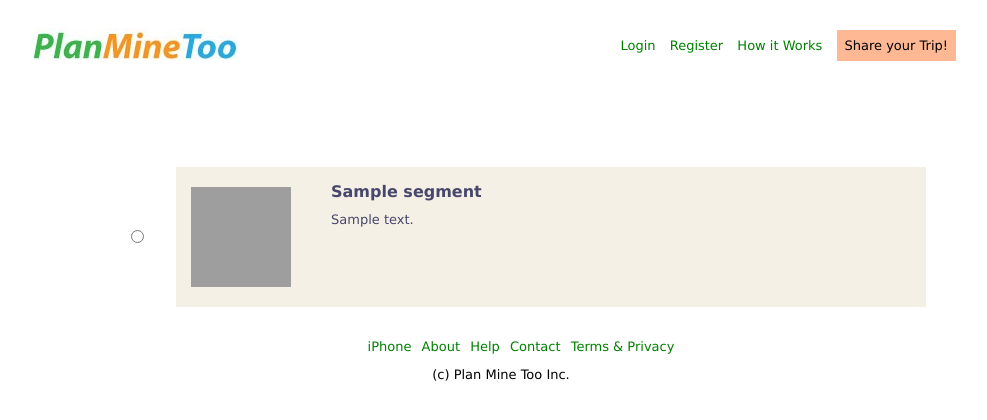
After one commit to mdhagat/planner, a Rails app: page /choose in a window 1280 px wide. The commit adds this page. Shown: the top 420 px of the page, without its empty margins (139-1126 px from the left). Run offline with Rails 7, Linux system fonts and the light colour scheme; tables that the repository leaves empty hold one stand-in row (values such as "Sample post"); style sheets or scripts are compiled from the project's sources; some libraries are stand-ins or nearby versions; grey boxes are pictures that could not be loaded.

Commit message:
Implement selector for segments

```diff
--- a/app/assets/stylesheets/plans.css.scss
+++ b/app/assets/stylesheets/plans.css.scss
@@ -16,76 +16,6 @@ div.plan_heading
   padding:5px;
   margin:auto;
 //  border-style:solid;
-}
-
-//
-// For Plan Details
-//
-
-div.segment
-{
-  position:relative;
-  height:140px;
-  width:850px;
-  margin:auto;
-  background-color:#F5F0E6;
-//  border-style:solid;
-}
-
-img.segment_img
-{
-  position:absolute;
-  top:20px;
-  left:15px;
-  height:100px;
-  width:100px;
-//  border-style:solid;
-}
-
-div.segment_desc
-{
-  position:absolute;
-  top:10px;
-  left:150px;
-  height:90px;
-  width:550px;
-  //background-color:white;
-  text-align:left;
-  font-size:small;
-  color:#47476B;
-  padding:5px;
-  margin:0px;
-//  border-style:solid;
-}
-
-div.segment_title
-{
-  position:absolute;
-  font-size:medium;
-  font-weight: bold;
-//  color:#4C3380;
-}
-
-a.segment_show
-{
-  position:absolute;
-  top:15px;
-  right:15px;
-  text-align:left;
-  font-size:small;
-  color:#47476B;
-  padding:5px;
-}
-
-a.segment_swap
-{
-  position:absolute;
-  bottom:15px;
-  right:15px;
-  text-align:left;
-  font-size:small;
-  color:#47476B;
-  padding:5px;
 }
 
 //
@@ -133,6 +63,8 @@ div.plan_desc
   text-align:left;
   font-size:small;
   color:#47476B;
+  padding:5px;
+  margin:0px;
 //  border-style:solid;
 //  border-width:1px;
 }
--- a/app/assets/stylesheets/segments.css.scss
+++ b/app/assets/stylesheets/segments.css.scss
@@ -1,3 +1,100 @@
 // Place all the styles related to the segments controller here.
 // They will automatically be included in application.css.
 // You can use Sass (SCSS) here: http://sass-lang.com/
+
+
+div.segment
+{
+  position:relative;
+  height:140px;
+  width:850px;
+  margin:auto;
+  background-color:#F5F0E6;
+}
+
+div.segment_choose
+{
+  position:relative;
+  height:140px;
+  width:850px;
+  margin:auto;
+//  border-style:solid;
+//  border-width:1px;
+}
+
+div.segment_radio
+{
+  position:absolute;
+  top:60px;
+  left:50px;
+  height:20px;
+  width:20px;
+
+}
+
+div.segment_selection
+{
+  position:absolute;
+  left:100px;
+  height:140px;
+  width:750px;
+  background-color:#F5F0E6;
+//  border-style:solid;
+//  border-width:1px;
+}
+
+img.segment_img
+{
+  position:absolute;
+  top:20px;
+  left:15px;
+  height:100px;
+  width:100px;
+//  border-style:solid;
+}
+
+div.segment_desc
+{
+  position:absolute;
+  top:10px;
+  left:150px;
+  height:90px;
+  width:550px;
+  //background-color:white;
+  text-align:left;
+  font-size:small;
+  color:#47476B;
+  padding:5px;
+  margin:0px;
+//  border-style:solid;
+}
+
+div.segment_title
+{
+  position:absolute;
+  font-size:medium;
+  font-weight: bold;
+//  color:#4C3380;
+}
+
+a.segment_show
+{
+  position:absolute;
+  top:15px;
+  right:15px;
+  text-align:left;
+  font-size:small;
+  color:#47476B;
+  padding:5px;
+}
+
+a.segment_swap
+{
+  position:absolute;
+  bottom:15px;
+  right:15px;
+  text-align:left;
+  font-size:small;
+  color:#47476B;
+  padding:5px;
+}
--- a/app/controllers/segments_controller.rb
+++ b/app/controllers/segments_controller.rb
@@ -23,9 +23,7 @@ class SegmentsController < ApplicationController
 
   # GET /daybyday
   def daybyday
-
     respond_to do |format|
-      format.html # index.html.erb
       format.js {}
       format.json { }
     end
@@ -33,11 +31,17 @@ class SegmentsController < ApplicationController
 
   # GET /summary
   def summary
-
     respond_to do |format|
-      format.html # index.html.erb
       format.js {}
       format.json { }
+    end
+  end
+
+    # GET /choose
+  def choose
+    @segments = Segment.all
+    respond_to do |format|
+      format.html # choose.html.erb
     end
   end
 
--- a/app/views/plans/show.html.erb
+++ b/app/views/plans/show.html.erb
@@ -14,7 +14,7 @@
 				<div class="segment_text"> <%= segment.description %> </div>
 			</div>
 			<%= link_to 'Day by Day', daybyday_url(:id => segment.id), :class => "segment_show", :remote => :true %>
-			<%= link_to 'Swap', daybyday_url(:id => segment.id), :class => "segment_swap"%>
+			<%= link_to 'Swap', choose_url(:id => segment.id), :class => "segment_swap"%>
 		</div>
 
         <br/>
--- /dev/null
+++ b/app/views/segments/choose.html.erb
@@ -0,0 +1,24 @@
+
+	<br/>
+
+    <% @segments.each do |segment| %>
+
+		<div class="segment_choose">
+
+			<div class="segment_radio">
+				<%= radio_button_tag 'chosen_segment', segment.id %>
+			</div>
+			<div class="segment_selection">
+				<%= image_tag(segment.thumbnail, :class => "segment_img") %>
+				<div class="segment_desc">
+					<div class="segment_title"> <%= segment.name %> </div>
+					<br/> <br/>
+					<div class="segment_text"> <%= segment.description %> </div>
+				</div>
+			</div>
+
+		</div>
+
+        <br/>
+
+    <% end %>
--- a/config/routes.rb
+++ b/config/routes.rb
@@ -84,5 +84,6 @@ Planner::Application.routes.draw do
 
   get '/daybyday' => "segments#daybyday", :as => "daybyday"
   get '/summary' => "segments#summary", :as => "summary"
+  get '/choose' => "segments#choose", :as => "choose"
 
 end
```
